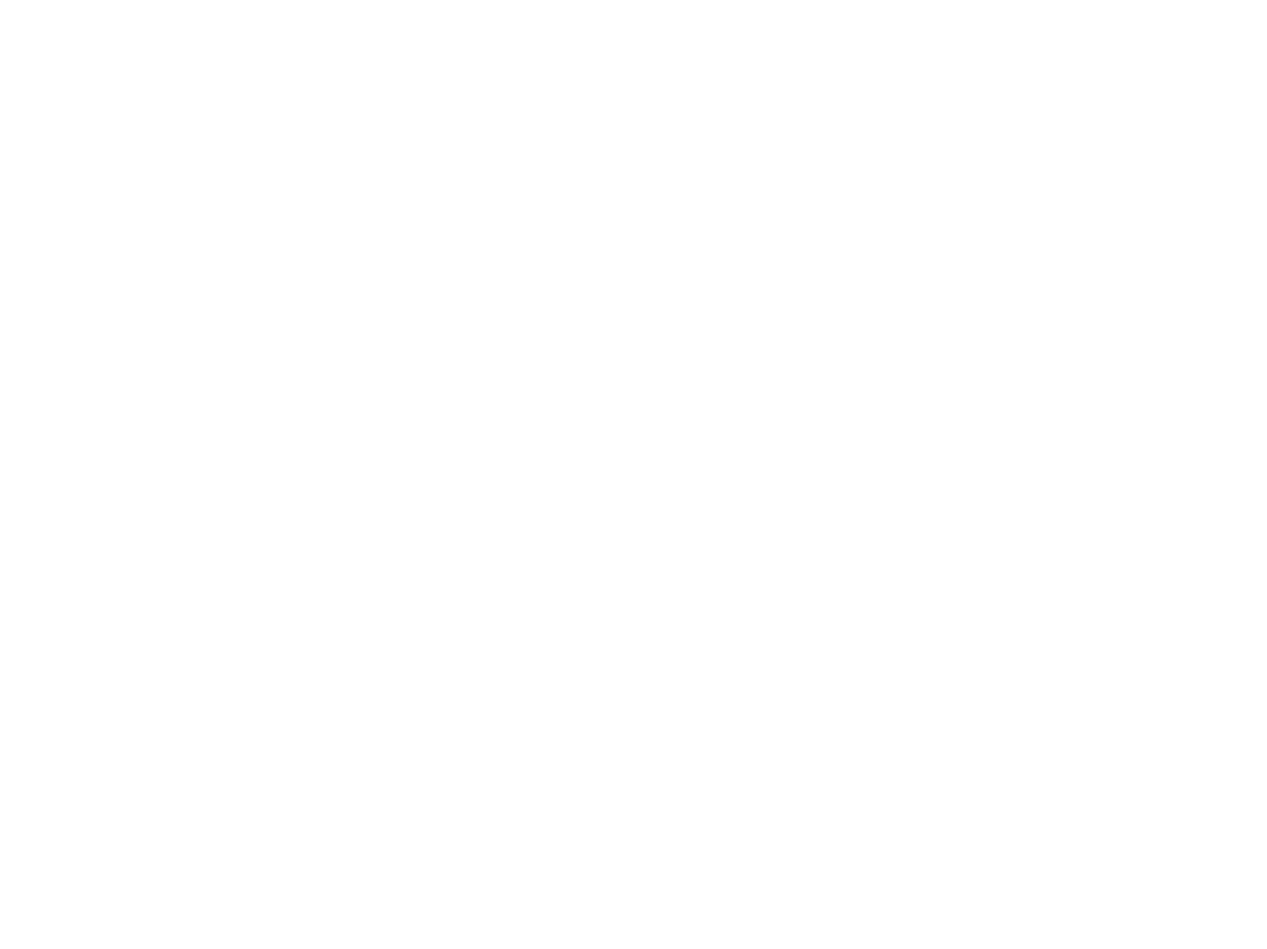
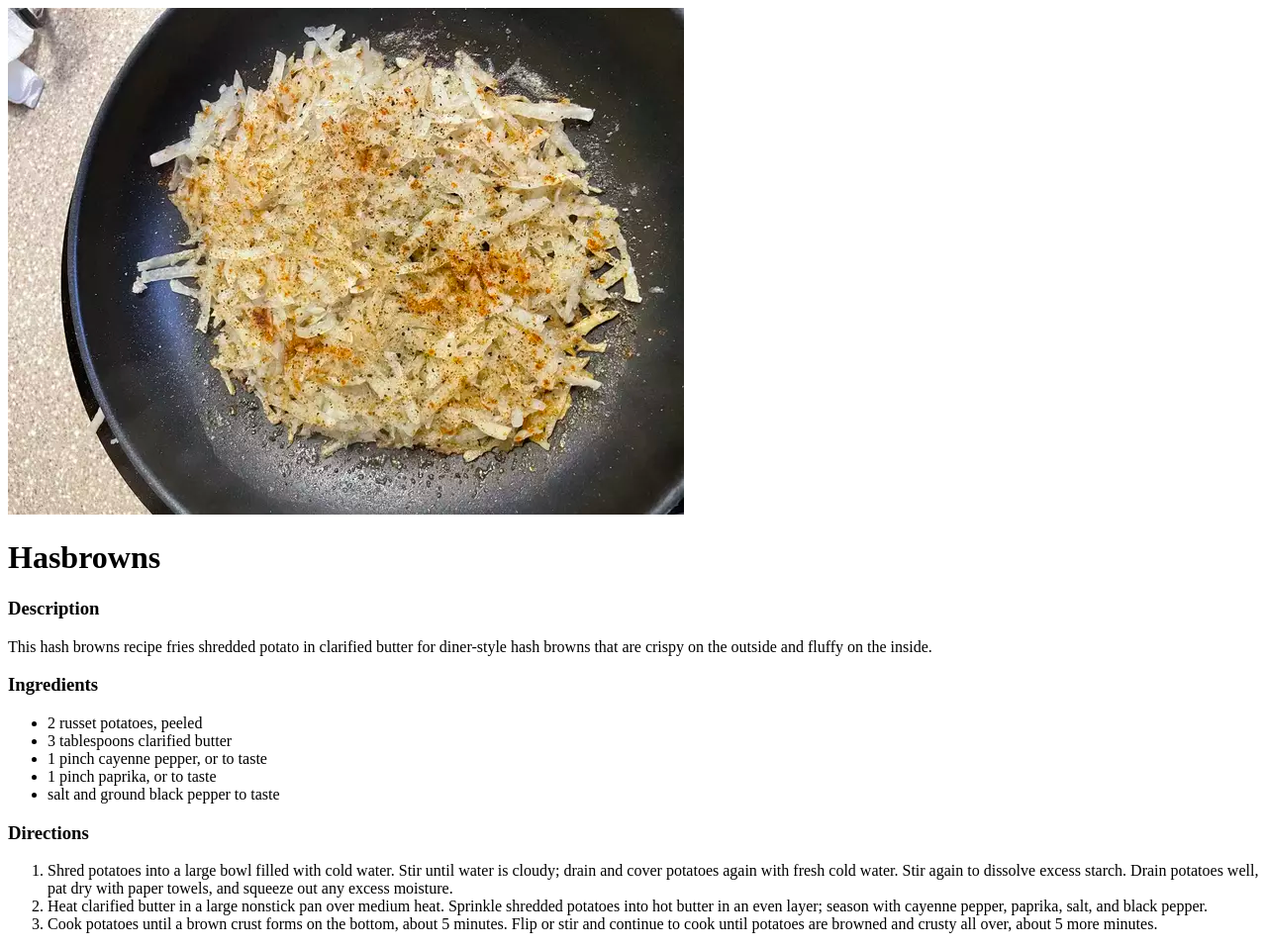
Before and after one commit to Sunjimo/odin-recipes, a plain HTML site: page recipes/hashbrowns.html in a window 1280 px wide. Shown: the whole page at 99% size. Before the commit the page ends 800 px from the top, so only its background shows below. Drawn offline with Linux system fonts and the light colour scheme.

Commit message:
Made hasbrown page in similar format to previous pages and fixed typo on lasagna

```diff
--- a/recipes/hashbrowns.html
+++ b/recipes/hashbrowns.html
@@ -0,0 +1,25 @@
+<!DOCTYPE html>
+<html lang="en">
+    <head>
+        <img src="../img/hashbrown.webp" alt="A delicious hashbrown">
+    </head>
+    <body>
+      <h1>Hasbrowns</h1>
+      <h3>Description</h3>
+      <p>This hash browns recipe fries shredded potato in clarified butter for diner-style hash browns that are crispy on the outside and fluffy on the inside.</p>
+      <h3>Ingredients</h3>
+      <ul>
+        <li>2 russet potatoes, peeled</li>
+        <li>3 tablespoons clarified butter</li>
+        <li>1 pinch cayenne pepper, or to taste</li>
+        <li>1 pinch paprika, or to taste</li>
+        <li>salt and ground black pepper to taste</li>
+      </ul>
+      <h3>Directions</h3>
+      <ol>
+        <li>Shred potatoes into a large bowl filled with cold water. Stir until water is cloudy; drain and cover potatoes again with fresh cold water. Stir again to dissolve excess starch. Drain potatoes well, pat dry with paper towels, and squeeze out any excess moisture.</li>
+        <li>Heat clarified butter in a large nonstick pan over medium heat. Sprinkle shredded potatoes into hot butter in an even layer; season with cayenne pepper, paprika, salt, and black pepper.</li>
+        <li>Cook potatoes until a brown crust forms on the bottom, about 5 minutes. Flip or stir and continue to cook until potatoes are browned and crusty all over, about 5 more minutes.</li>
+    </ol>
+    </body>
+</html>
```
Also changed, not shown: recipes/lasagna.html (+1 -1 lines).
